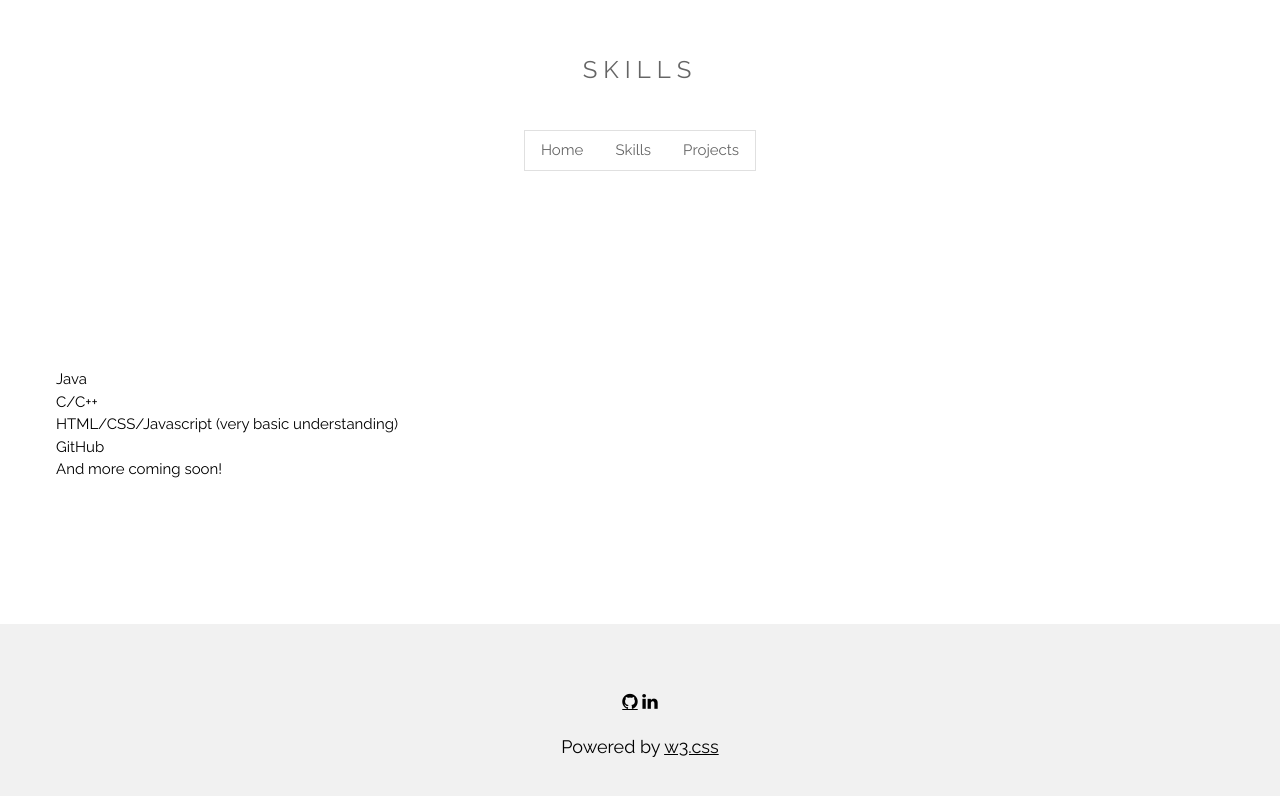
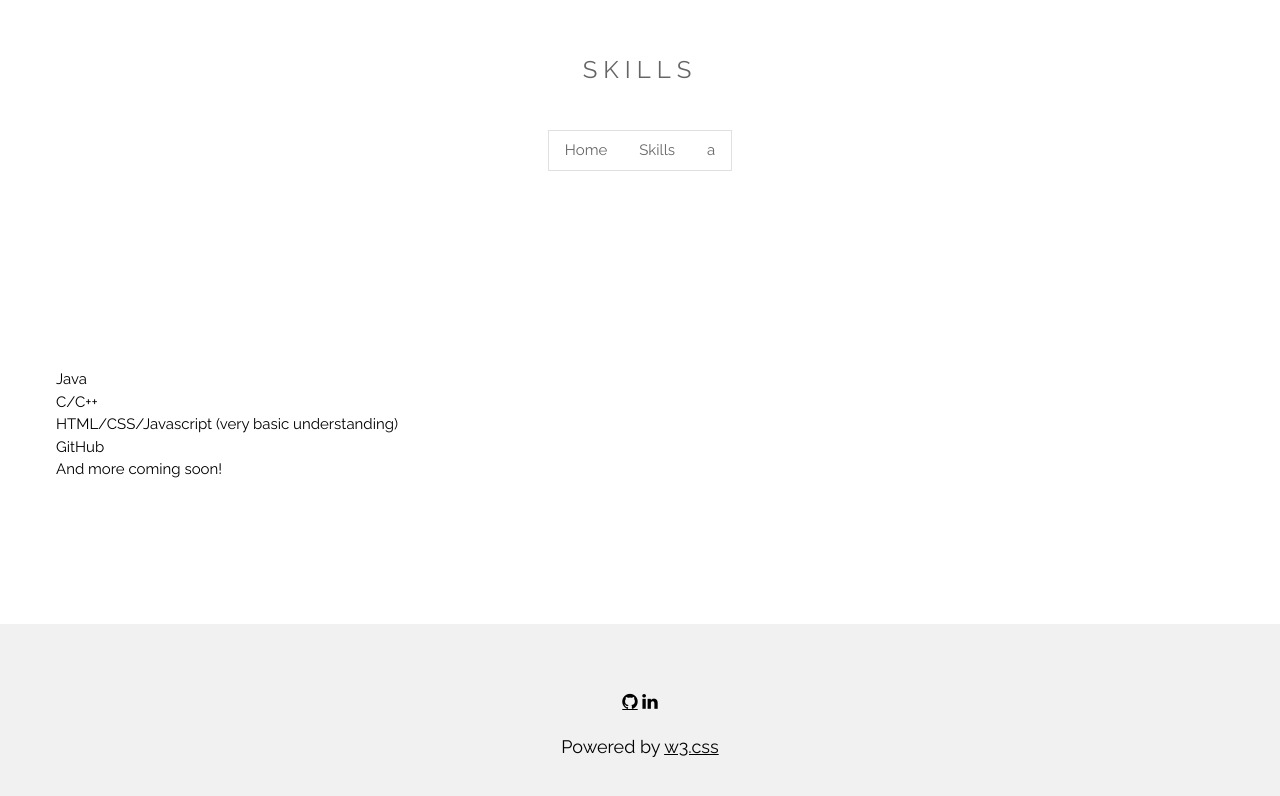
Before and after one commit to jvach798/Portfolio-Website-Version-2, a plain HTML site: page page3.html in a window 1280 px wide. Shown: the part 102-898 px from the top of the page. Drawn offline with nearby package versions, Linux system fonts and the light colour scheme.

Commit message:
update page3

```diff
--- a/page3.html
+++ b/page3.html
@@ -24,7 +24,7 @@
         <div class="w3-bar w3-border">
           <a href="index.html" class="w3-bar-item w3-button">Home</a>
           <a href="page3.html" class="w3-bar-item w3-button">Skills</a>
-          <a href="page4.html" class="w3-bar-item w3-button">Projects</a>
+          <a href="page4.html" class="w3-bar-item w3-button">a</a>
         </div>
       </div>
     </header>
```
